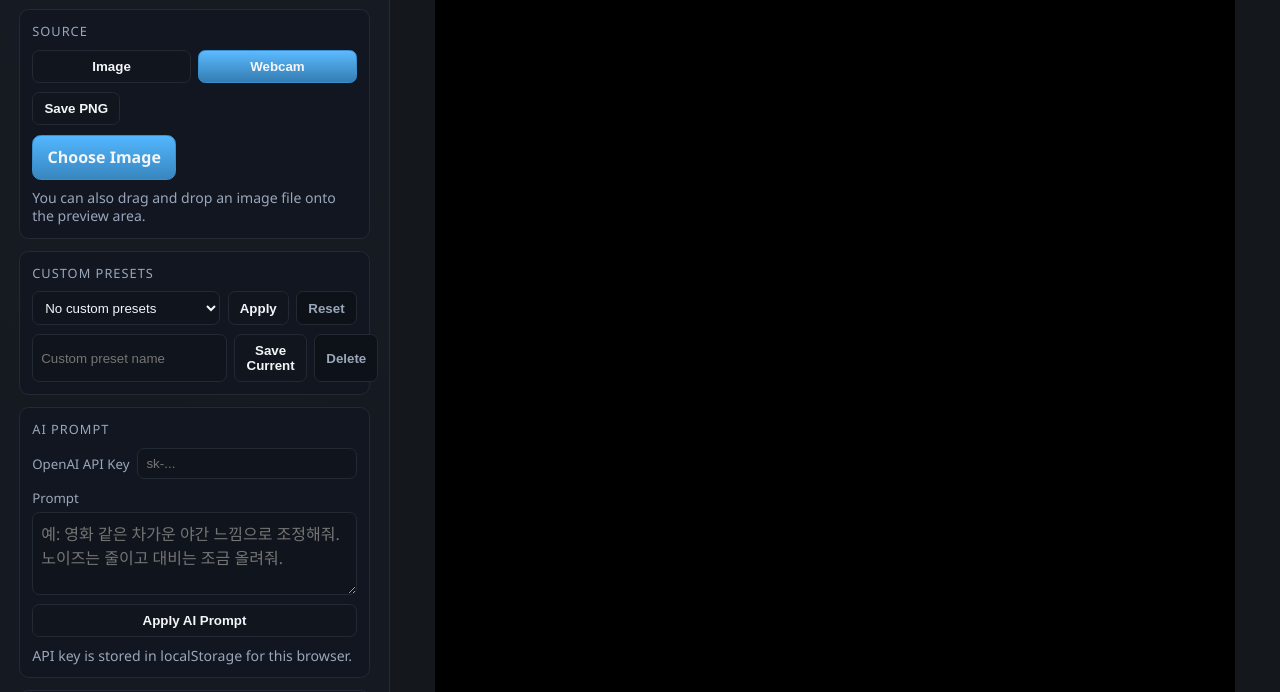
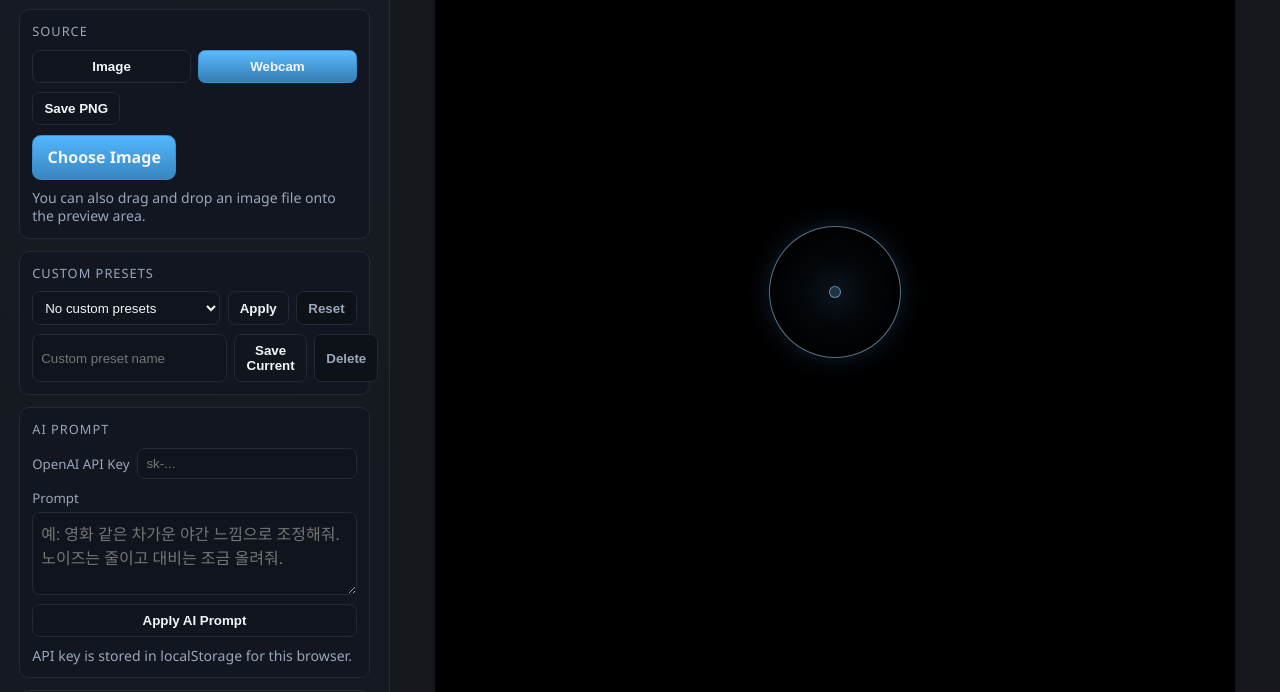
Before and after one commit to novaprospectCAU/obscura-camera, a website built with Vite: page apps/web/index.html in a window 1280 px wide. Both pictures are taken after a click on the button "Webcam". Shown: the part 108-800 px from the top of the page. Built offline with nearby package versions, Linux system fonts and the light colour scheme; no server answers.

Commit message:
Add transparent on-canvas focus ring overlay

```diff
--- a/apps/web/src/app/CameraLabApp.ts
+++ b/apps/web/src/app/CameraLabApp.ts
@@ -141,6 +141,7 @@ type AppElements = {
   fileName: HTMLElement;
   status: HTMLElement;
   previewPanel: HTMLElement;
+  focusRing: HTMLElement;
   emptyState: HTMLElement;
 };
 
@@ -605,6 +606,7 @@ export class CameraLabApp {
 
         <section class="preview-panel" id="preview-panel">
           <canvas id="preview-canvas"></canvas>
+          <div class="focus-ring is-hidden" id="focus-ring" aria-hidden="true"></div>
           <div class="empty-state" id="empty-state">Drop image here or use "Choose Image"</div>
         </section>
       </div>
@@ -635,6 +637,7 @@ export class CameraLabApp {
       this.renderer?.setParams(state);
       this.syncParameterControls(state);
       this.syncPreviewControls(state);
+      this.updateFocusOverlay(state);
       this.persistSessionState(state);
 
       if (this.sourceMode !== "webcam" || !this.webcamVideo) {
@@ -653,6 +656,7 @@ export class CameraLabApp {
     this.refreshEmptyState();
     this.renderer.render();
     this.drawHistogram();
+    this.updateFocusOverlay();
   }
 
   destroy(): void {
@@ -707,6 +711,7 @@ export class CameraLabApp {
       fileName: this.requireElement<HTMLElement>("#file-name"),
       status: this.requireElement<HTMLElement>("#status"),
       previewPanel: this.requireElement<HTMLElement>("#preview-panel"),
+      focusRing: this.requireElement<HTMLElement>("#focus-ring"),
       emptyState: this.requireElement<HTMLElement>("#empty-state")
     };
   }
@@ -1346,6 +1351,7 @@ export class CameraLabApp {
       this.elements.fileName.textContent = file.name;
       this.setStatus(`Loaded ${file.name}`);
       this.refreshEmptyState();
+      this.updateFocusOverlay();
     } catch (error) {
       const message = error instanceof Error ? error.message : "Unknown loading error.";
       this.setStatus(`Failed to load image: ${message}`);
@@ -1366,6 +1372,7 @@ export class CameraLabApp {
       this.refreshEmptyState();
       this.renderer.render();
       this.drawHistogram();
+      this.updateFocusOverlay();
       this.setStatus(this.hasImage ? "Showing uploaded image." : "Waiting for image input.");
       return;
     }
@@ -1376,6 +1383,7 @@ export class CameraLabApp {
     this.renderer.setSubjectContext(null);
     this.updateSourceButtons();
     this.refreshEmptyState();
+    this.updateFocusOverlay();
     this.setStatus("Requesting webcam permission...");
 
     try {
@@ -1387,6 +1395,7 @@ export class CameraLabApp {
 
       this.setStatus("Webcam active.");
       this.refreshEmptyState();
+      this.updateFocusOverlay();
       this.startWebcamRenderLoop();
     } catch (error) {
       if (switchToken !== this.sourceSwitchToken || this.sourceMode !== "webcam") {
@@ -1397,6 +1406,7 @@ export class CameraLabApp {
       this.sourceMode = "image";
       this.updateSourceButtons();
       this.refreshEmptyState();
+      this.updateFocusOverlay();
 
       const message = error instanceof Error ? error.message : "Failed to start webcam.";
       this.setStatus(`Webcam unavailable: ${message}`);
@@ -1500,6 +1510,7 @@ export class CameraLabApp {
     }
 
     this.lastSubjectAnalysisMs = -Infinity;
+    this.updateFocusOverlay();
   }
 
   private updateSourceButtons(): void {
@@ -1901,6 +1912,7 @@ export class CameraLabApp {
       if (this.latestSubjectContext) {
         this.renderer.setSubjectContext(toRendererSubjectContext(this.latestSubjectContext));
       }
+      this.updateFocusOverlay();
       return this.latestSubjectContext;
     }
 
@@ -1908,7 +1920,43 @@ export class CameraLabApp {
     const nextContext = this.analyzeSubjectContext();
     this.latestSubjectContext = nextContext;
     this.renderer.setSubjectContext(nextContext ? toRendererSubjectContext(nextContext) : null);
+    this.updateFocusOverlay();
     return nextContext;
+  }
+
+  private updateFocusOverlay(state?: Readonly<CameraParams>): void {
+    if (!this.elements) {
+      return;
+    }
+
+    const { focusRing } = this.elements;
+    const hasSource = this.sourceMode === "webcam" || this.hasImage;
+    focusRing.classList.toggle("is-hidden", !hasSource);
+    if (!hasSource) {
+      return;
+    }
+
+    const params = state ?? this.params.getState();
+    const lensCenterX = clamp(0.5 + params.lensShiftX, 0.1, 0.9);
+    const lensCenterY = clamp(0.5 + params.lensShiftY, 0.1, 0.9);
+
+    let focusX = lensCenterX;
+    let focusY = lensCenterY;
+    if (this.latestSubjectContext) {
+      const rendererSubject = toRendererSubjectContext(this.latestSubjectContext);
+      focusX = lerp(lensCenterX, rendererSubject.center.x, rendererSubject.strength);
+      focusY = lerp(lensCenterY, rendererSubject.center.y, rendererSubject.strength);
+    }
+
+    const apertureNorm = clamp((params.aperture - 1.4) / (22 - 1.4), 0, 1);
+    const ringSize = Math.round(74 + (1 - apertureNorm) * 58);
+    const alpha = (0.28 + (1 - apertureNorm) * 0.24).toFixed(3);
+
+    focusRing.style.left = `${(focusX * 100).toFixed(2)}%`;
+    focusRing.style.top = `${(focusY * 100).toFixed(2)}%`;
+    focusRing.style.width = `${ringSize}px`;
+    focusRing.style.height = `${ringSize}px`;
+    focusRing.style.setProperty("--focus-alpha", alpha);
   }
 
   private restoreSessionState(): void {
@@ -3099,6 +3147,10 @@ function waitForNextFrame(): Promise<void> {
   });
 }
 
+function lerp(a: number, b: number, t: number): number {
+  return a + (b - a) * t;
+}
+
 function readStorage(key: string): string | null {
   try {
     return window.localStorage.getItem(key);
--- a/apps/web/src/app/gl/WebGLImageRenderer.ts
+++ b/apps/web/src/app/gl/WebGLImageRenderer.ts
@@ -141,6 +141,7 @@ uniform float uShutter;
 uniform float uIso;
 uniform float uAperture;
 uniform float uFocusDistance;
+uniform vec2 uLensShift;
 uniform float uTemperature;
 uniform float uTint;
 uniform float uContrast;
@@ -211,8 +212,9 @@ void main() {
   float apertureNorm = clamp((uAperture - 1.4) / (22.0 - 1.4), 0.0, 1.0);
   float apertureWide = 1.0 - apertureNorm;
   float focusNorm = clamp((uFocusDistance - 0.2) / (50.0 - 0.2), 0.0, 1.0);
+  vec2 lensCenter = clamp(vec2(0.5) + uLensShift, vec2(0.1), vec2(0.9));
   float subjectStrength = clamp(uSubjectStrength, 0.0, 1.0);
-  vec2 subjectCenter = mix(vec2(0.5), clamp(uSubjectCenter, 0.0, 1.0), subjectStrength);
+  vec2 subjectCenter = mix(lensCenter, clamp(uSubjectCenter, 0.0, 1.0), subjectStrength);
   vec2 subjectBoxMin = clamp(uSubjectBox.xy, vec2(0.0), vec2(0.98));
   vec2 subjectBoxSize = clamp(uSubjectBox.zw, vec2(0.02), vec2(1.0));
   vec4 safeSubjectBox = vec4(
@@ -368,6 +370,7 @@ export class WebGLImageRenderer {
   private readonly effectsIsoUniform: WebGLUniformLocation;
   private readonly effectsApertureUniform: WebGLUniformLocation;
   private readonly effectsFocusDistanceUniform: WebGLUniformLocation;
+  private readonly effectsLensShiftUniform: WebGLUniformLocation;
   private readonly effectsTemperatureUniform: WebGLUniformLocation;
   private readonly effectsTintUniform: WebGLUniformLocation;
   private readonly effectsContrastUniform: WebGLUniformLocation;
@@ -457,6 +460,7 @@ export class WebGLImageRenderer {
     this.effectsIsoUniform = this.requireUniform(this.effectsProgram, "uIso");
     this.effectsApertureUniform = this.requireUniform(this.effectsProgram, "uAperture");
     this.effectsFocusDistanceUniform = this.requireUniform(this.effectsProgram, "uFocusDistance");
+    this.effectsLensShiftUniform = this.requireUniform(this.effectsProgram, "uLensShift");
     this.effectsTemperatureUniform = this.requireUniform(this.effectsProgram, "uTemperature");
     this.effectsTintUniform = this.requireUniform(this.effectsProgram, "uTint");
     this.effectsContrastUniform = this.requireUniform(this.effectsProgram, "uContrast");
@@ -757,6 +761,7 @@ export class WebGLImageRenderer {
     this.gl.uniform1f(this.effectsIsoUniform, this.params.iso);
     this.gl.uniform1f(this.effectsApertureUniform, this.params.aperture);
     this.gl.uniform1f(this.effectsFocusDistanceUniform, this.params.focusDistance);
+    this.gl.uniform2f(this.effectsLensShiftUniform, this.params.lensShiftX, this.params.lensShiftY);
     this.gl.uniform1f(this.effectsTemperatureUniform, this.params.temperature);
     this.gl.uniform1f(this.effectsTintUniform, this.params.tint);
     this.gl.uniform1f(this.effectsContrastUniform, this.params.contrast);
--- a/apps/web/src/app/styles.css
+++ b/apps/web/src/app/styles.css
@@ -565,6 +565,50 @@ body {
   outline-offset: -2px;
 }
 
+.focus-ring {
+  --focus-alpha: 0.36;
+  position: absolute;
+  left: 50%;
+  top: 50%;
+  width: 110px;
+  height: 110px;
+  transform: translate(-50%, -50%);
+  border-radius: 50%;
+  border: 1.5px solid rgb(166 214 255 / var(--focus-alpha));
+  background: radial-gradient(
+    circle,
+    rgb(91 177 255 / calc(var(--focus-alpha) * 0.22)) 0%,
+    rgb(91 177 255 / calc(var(--focus-alpha) * 0.08)) 32%,
+    rgb(91 177 255 / 0%) 72%
+  );
+  box-shadow: 0 0 24px rgb(76 168 255 / calc(var(--focus-alpha) * 0.34));
+  pointer-events: none;
+  z-index: 2;
+  transition:
+    left 170ms ease,
+    top 170ms ease,
+    width 170ms ease,
+    height 170ms ease,
+    opacity 140ms ease;
+}
+
+.focus-ring::before {
+  content: "";
+  position: absolute;
+  left: 50%;
+  top: 50%;
+  width: 10px;
+  height: 10px;
+  transform: translate(-50%, -50%);
+  border-radius: 50%;
+  border: 1px solid rgb(180 225 255 / calc(var(--focus-alpha) * 0.95));
+  background: rgb(130 198 255 / calc(var(--focus-alpha) * 0.35));
+}
+
+.focus-ring.is-hidden {
+  opacity: 0;
+}
+
 .empty-state {
   position: absolute;
   inset: 0;
```
Also changed, not shown: apps/web/README.md.
